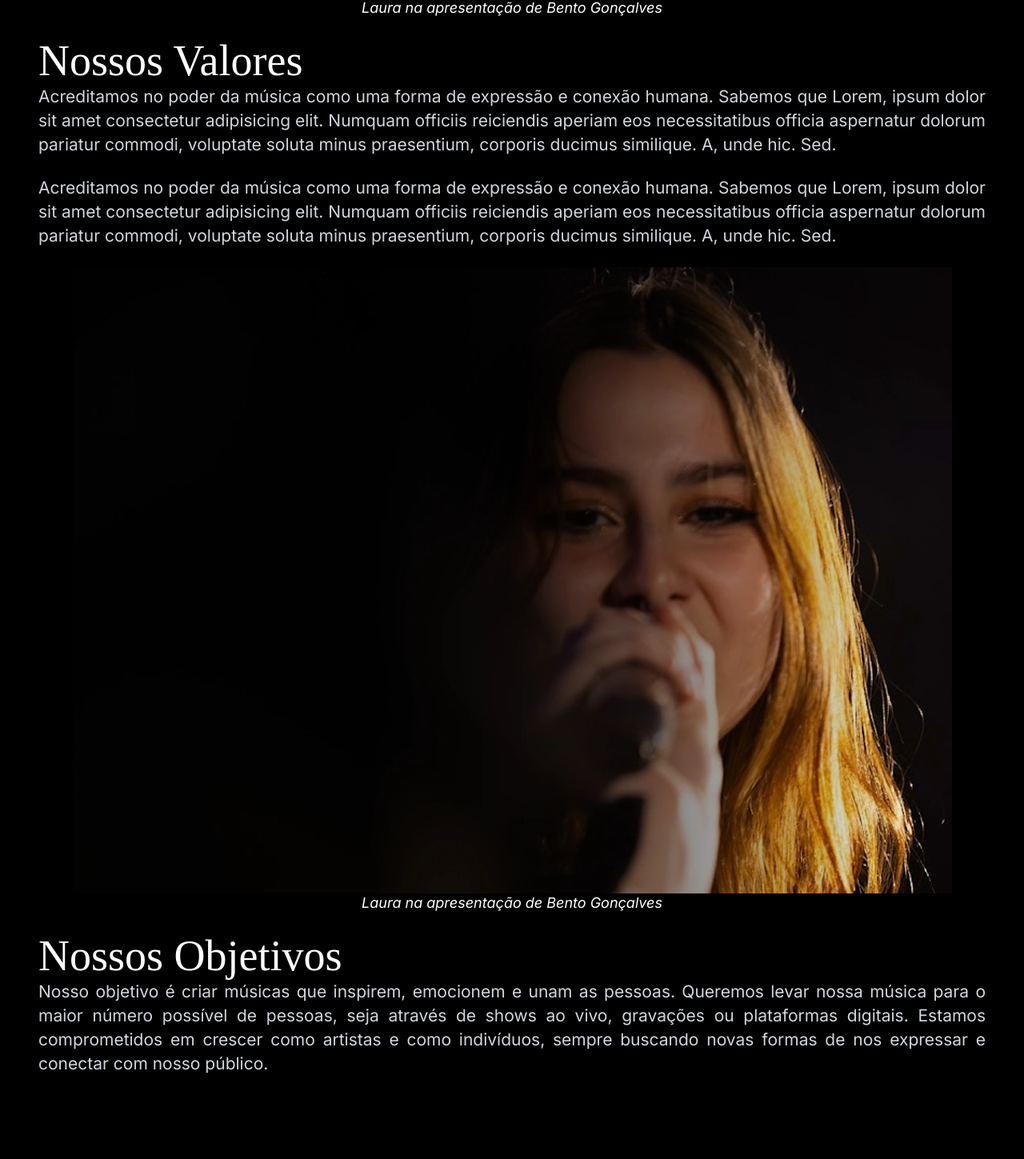
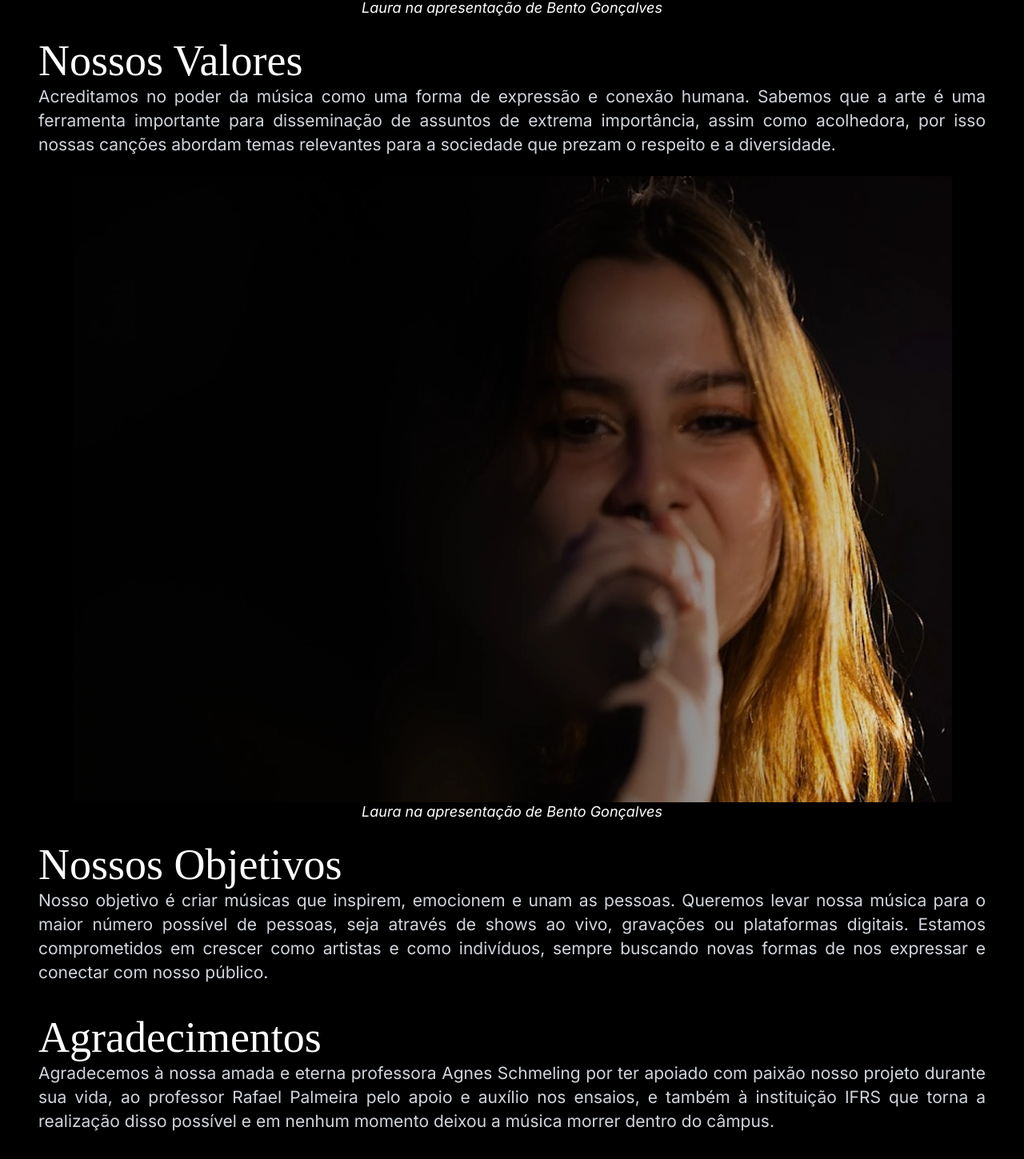
Before and after one commit to Samuel-lab-prog/Gaia, a React (Vite) app: page /about in a window 1280 px wide. Shown: the part 1301-2750 px from the top of the page at 80% size. Before the commit the page ends 2694 px from the top, so only its background shows below. Built offline with nearby package versions, Linux system fonts and the light colour scheme; a web font is replaced by a local one.

Commit message:
about page pronta

```diff
--- a/src/pages/AboutPage.tsx
+++ b/src/pages/AboutPage.tsx
@@ -10,8 +10,7 @@ export default function AboutPage() {
           História
         </h2>
         <p className="text-gray-300 text-center">
-          Learn more about our band, our journey, and what drives us
-          to create
+          Aprenda mais sobre nosso grupo, jornada e inspiração
         </p>
       </section>
       <section className="m-4 xl:m-8 relative flex flex-col justify-center pb-16 md:pb-0 max-w-200 ">
@@ -34,20 +33,12 @@ export default function AboutPage() {
         <h3 className="text-white lg:text-4xl">Nossos Valores</h3>
         <p className="text-gray-300 mb-4 text-justify leading-5">
           Acreditamos no poder da música como uma forma de expressão e
-          conexão humana. Sabemos que Lorem, ipsum dolor sit amet
-          consectetur adipisicing elit. Numquam officiis reiciendis
-          aperiam eos necessitatibus officia aspernatur dolorum
-          pariatur commodi, voluptate soluta minus praesentium,
-          corporis ducimus similique. A, unde hic. Sed.
+          conexão humana. Sabemos que a arte é uma ferramenta importante
+          para disseminação de assuntos de extrema importância, assim como acolhedora,
+          por isso nossas canções abordam temas relevantes para a sociedade
+          que prezam o respeito e a diversidade.
         </p>
-        <p className="text-gray-300 mb-4 text-justify leading-5">
-          Acreditamos no poder da música como uma forma de expressão e
-          conexão humana. Sabemos que Lorem, ipsum dolor sit amet
-          consectetur adipisicing elit. Numquam officiis reiciendis
-          aperiam eos necessitatibus officia aspernatur dolorum
-          pariatur commodi, voluptate soluta minus praesentium,
-          corporis ducimus similique. A, unde hic. Sed.
-        </p>
+
         <Image
           src={laura2}
           alt="Descrição da imagem"
@@ -63,6 +54,15 @@ export default function AboutPage() {
           crescer como artistas e como indivíduos, sempre buscando
           novas formas de nos expressar e conectar com nosso público.
         </p>
+        <br></br>
+
+        <h3 className="text-white lg:text-4xl">Agradecimentos</h3>
+        <p className="text-gray-300 mb-4 text-justify leading-5">
+          Agradecemos à nossa amada e eterna professora Agnes Schmeling por ter apoiado com paixão nosso
+          projeto durante sua vida, ao professor Rafael Palmeira pelo apoio
+          e auxílio nos ensaios, e também à instituição IFRS que torna a realização
+          disso possível e em nenhum momento deixou a música morrer dentro do câmpus.
+       </p>
         <Button
           variant="secondary"
           to="/"
--- a/src/pages/ShowsPage.tsx
+++ b/src/pages/ShowsPage.tsx
@@ -9,7 +9,7 @@ export default function ShowsPage() {
       <section className="p-4 lg:px-12 mt-24 flex flex-col items-center">
         <h2 className="text-white text-center lg:text-6xl">Shows</h2>
         <p className="text-gray-300 text-center md:w-4/5 lg:w-2/5">
-          Check out our upcoming shows and events.
+          Confira nossos próximos shows e eventos!
         </p>
         <div className="flex flex-col items-center mt-6 w-full">
           {shows.map(
```
